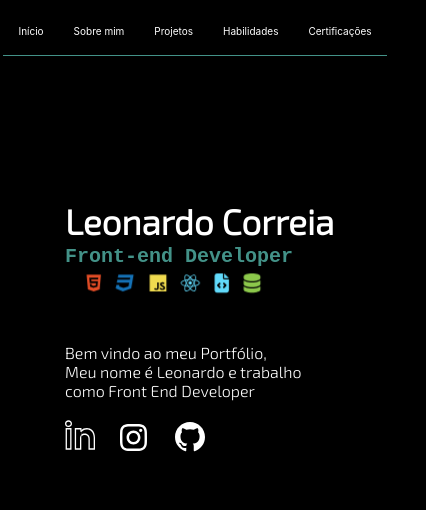
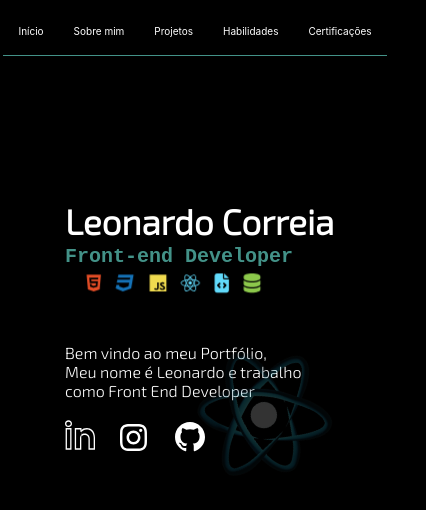
Before and after one commit to Leonardo-Correia-da-silva/Portfolio, a React (Create React App) app: page / in a window 390 px wide. Shown: the top 510 px of the page, 426 px wide, since content can reach past the window. Built offline with nearby package versions, Linux system fonts and the light colour scheme.

Commit message:
Update App.css

```diff
--- a/src/App.css
+++ b/src/App.css
@@ -41,17 +41,19 @@
 
  @media screen and (max-width: 1000px){
   .App-logo {
-    height: 30vmin;
+    height: 35vmin;
 
   }
  }
 
 
- @media screen and (max-width: 768px) {
+ @media screen and (max-width: 608px) {
 
 
   .animacao {
-    display: none; /* Oculta a animação em telas menores ou iguais a 768px */
+    margin-top: -200px;
+    margin-left: 20px;
+    opacity: 0.2;
   }
 }
 
```
